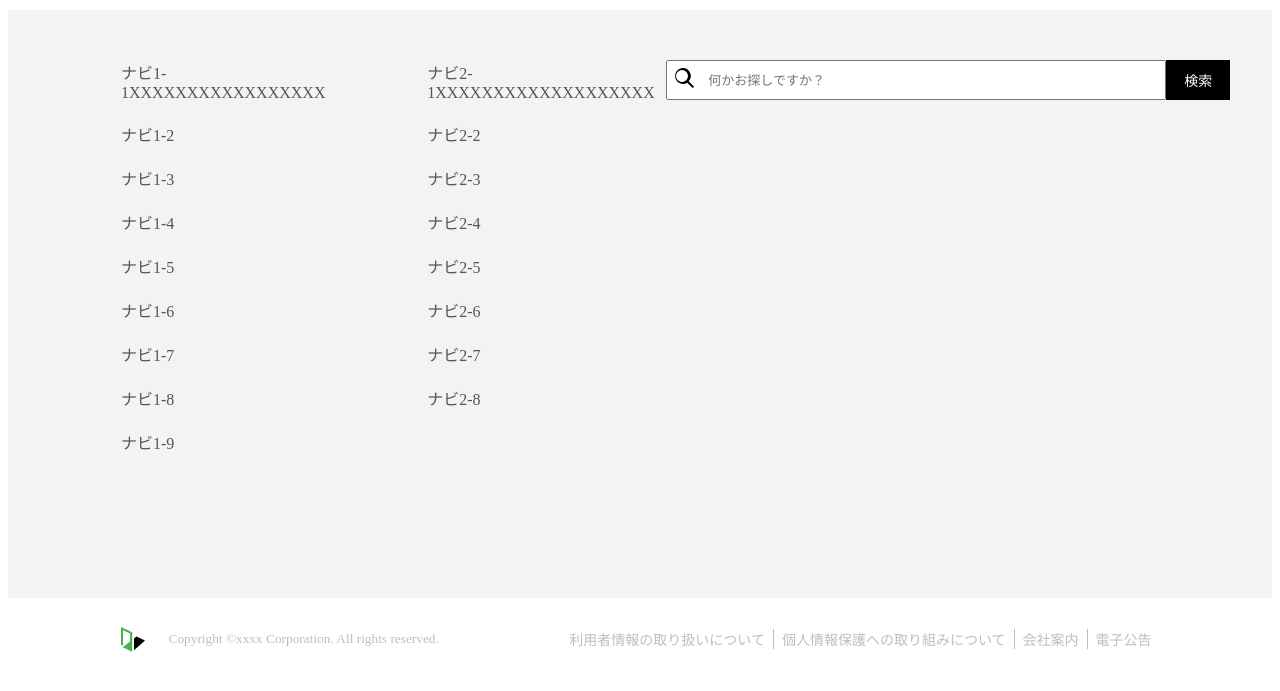
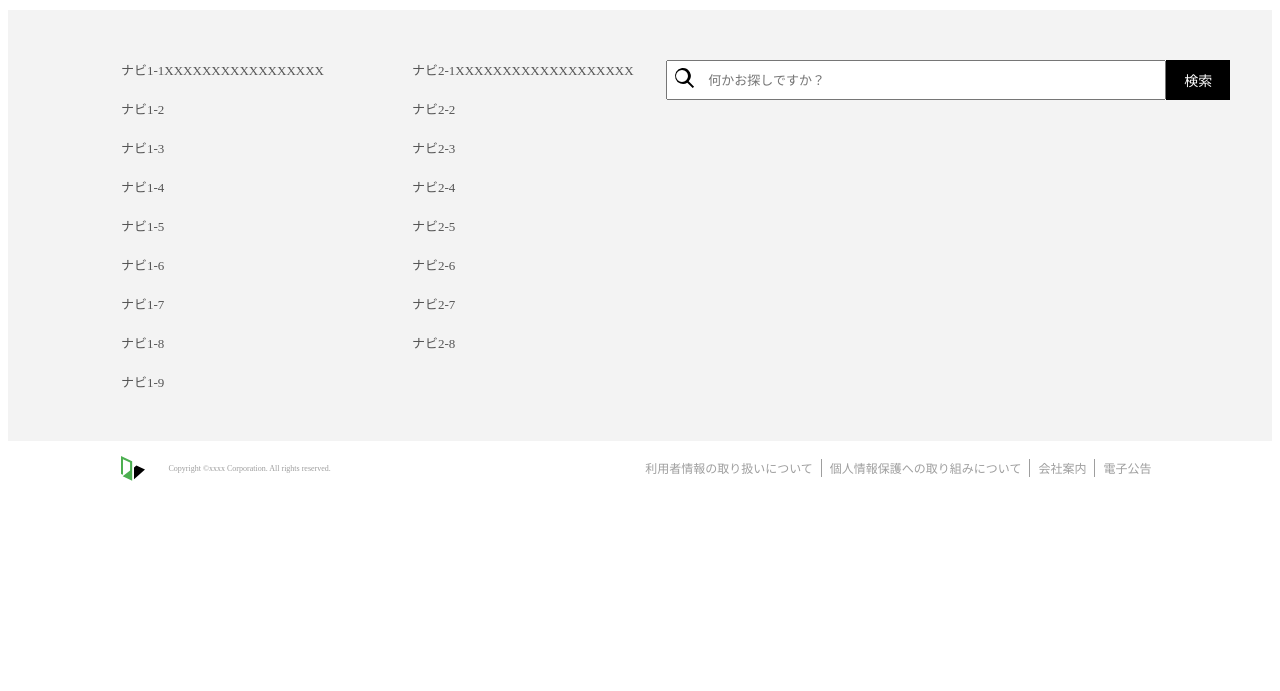
Before and after one commit to masui-maho-mwz/my-page-design-gallery-2, a Next.js app: page /mega-menu-header in a window 1280 px wide. Shown: the part 1506-2197 px from the top of the page. After the commit the page ends 2014 px from the top, so only its background shows below. Built offline with nearby package versions, Linux system fonts and the light colour scheme.

Commit message:
fix: mega-menu-header/footer/スタイルの修正

```diff
--- a/src/features/mega-menu-header/ footer/nav-and-search/styles.module.css
+++ b/src/features/mega-menu-header/ footer/nav-and-search/styles.module.css
@@ -1,6 +1,5 @@
 .root {
   display: flex;
-  height: 488px;
   padding: 50px 25px;
   background-color: #f3f3f3;
 }
@@ -21,8 +20,13 @@
   margin-bottom: 20px;
 }
 
+.item:last-child {
+  margin-bottom: 0;
+}
+
 .link {
   color: #555;
+  font-size: small;
   text-decoration: none;
 }
 
--- a/src/features/mega-menu-header/ footer/options/index.tsx
+++ b/src/features/mega-menu-header/ footer/options/index.tsx
@@ -19,7 +19,7 @@ export const Options = ({ links }: Props) => {
         <div className={styles.logo}>
           <AbstractLogo />
         </div>
-        <small>Copyright ©xxxx Corporation. All rights reserved.</small>
+        <small className={styles.text}>Copyright ©xxxx Corporation. All rights reserved.</small>
       </div>
       <ul className={styles.lists}>
         {links.map(({ id, url, text }) => (
--- a/src/features/mega-menu-header/ footer/options/styles.module.css
+++ b/src/features/mega-menu-header/ footer/options/styles.module.css
@@ -4,7 +4,7 @@
   align-items: center;
   margin: 0 87.5px;
   padding: 15px 25px 20px 25px;
-  color: #bebebe;
+  color: #9e9e9e;
 }
 
 .wrap {
@@ -18,13 +18,18 @@
   height: 24px;
 }
 
+.text {
+  font-size: 8px;
+}
+
 .lists {
   display: flex;
+  margin: 0;
 }
 
 .list {
   padding: 0 8px;
-  border-right: 1px solid #bebebe;
+  border-right: 1px solid #9e9e9e;
   list-style: none;
 }
 
@@ -33,7 +38,7 @@
 }
 
 .link {
-  color: #bebebe;
-  font-size: 14px;
+  color: #9e9e9e;
+  font-size: 12px;
   text-decoration: none;
 }
```
